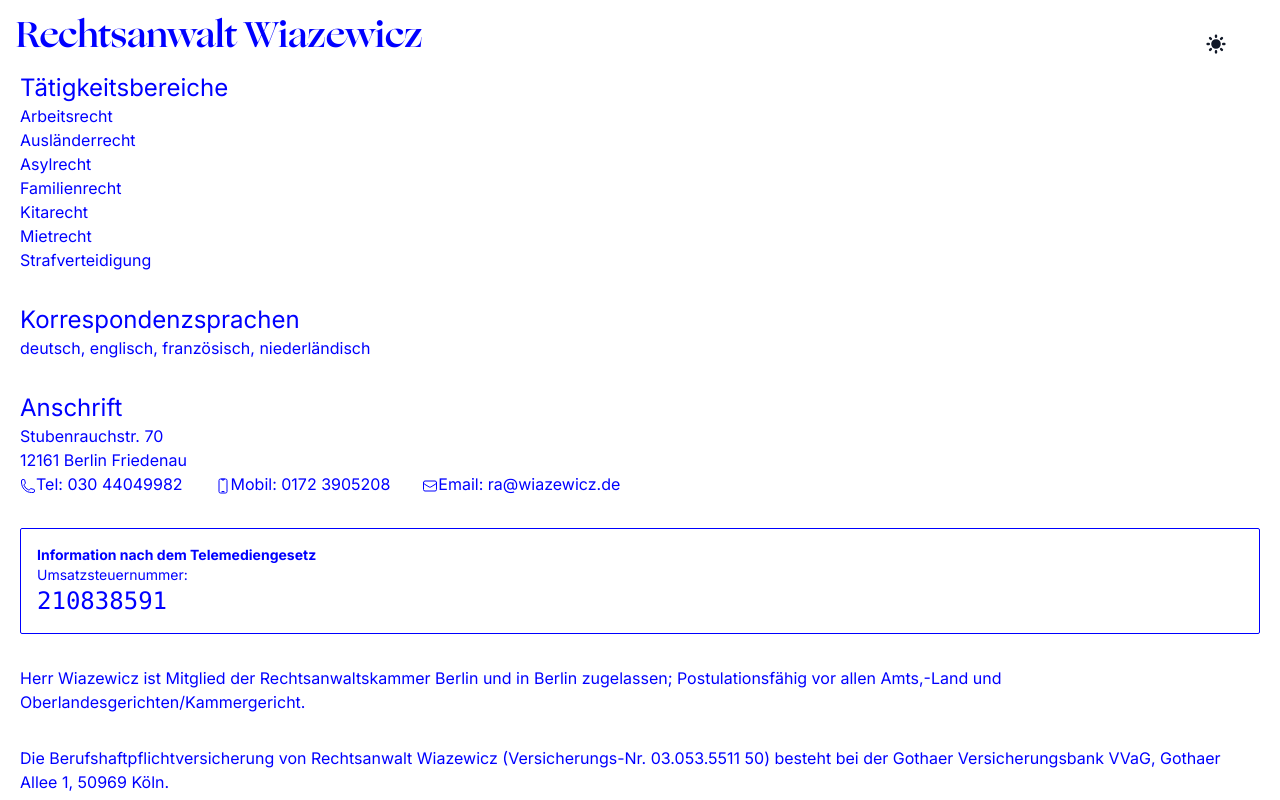
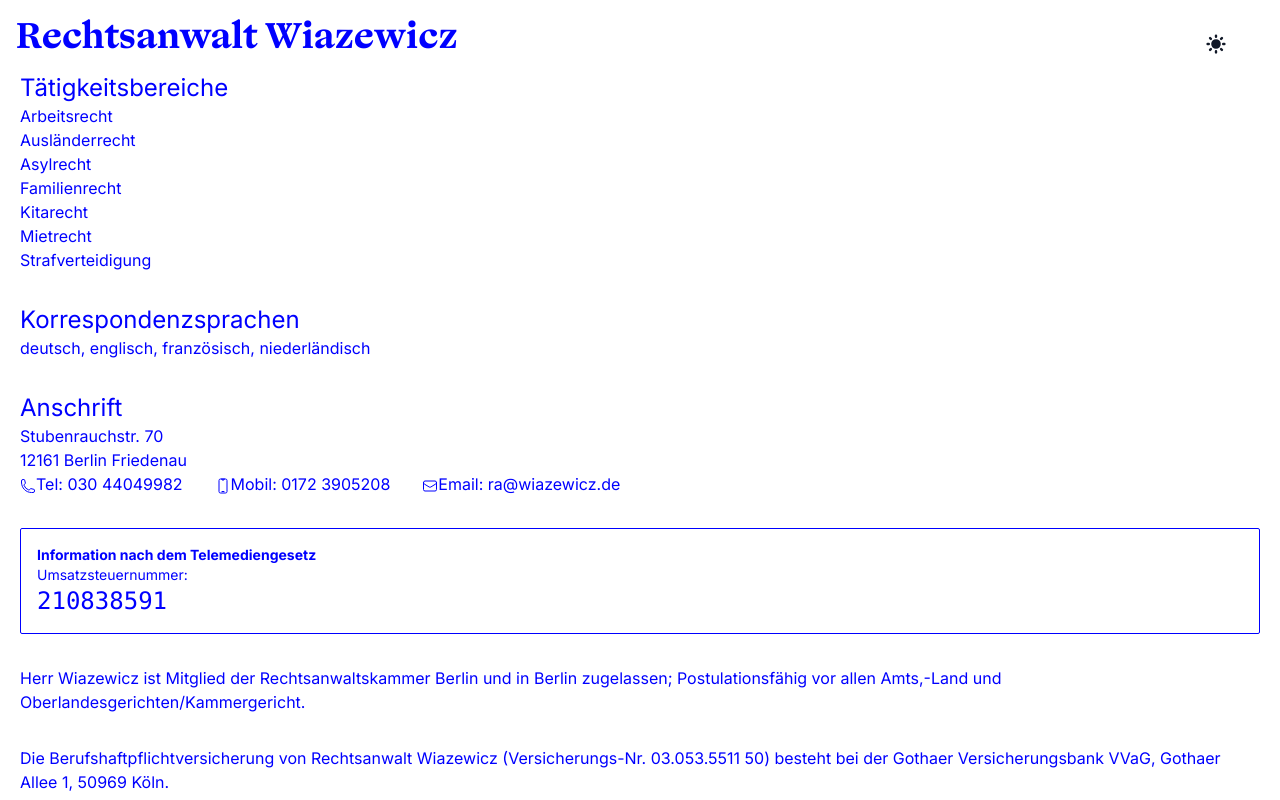
Before and after one commit to dreadbeard11/ra-wiazewicz, a Next.js app: page / in a window 1280 px wide. Shown: the top 800 px of the page. Built offline with nearby package versions, Linux system fonts and the light colour scheme.

Commit message:
Update globals.css

```diff
--- a/src/app/globals.css
+++ b/src/app/globals.css
@@ -18,8 +18,27 @@
     src: url(./Ogg-Bold.woff) format('woff');
   }
 
+
+  @font-face {
+    font-family: 'OggText-Light';
+    font-style: normal;
+    font-weight: 400;
+    font-display: swap;
+    src: url(./OggText-Light.woff) format('woff');
+  }
+ @font-face {
+    font-family: 'OggText-Bold';
+    font-weight: 700;
+    font-display: swap;
+    src: url(./OggText-Bold.woff) format('woff');
+  }
+
   .logo {
-    font-family: 'Ogg-Bold', serif;
+    font-family: 'OggText-Bold', serif;
+  }
+
+   body {
+    font-family: 'OggText-Light', serif;
   }
 
 }
```
